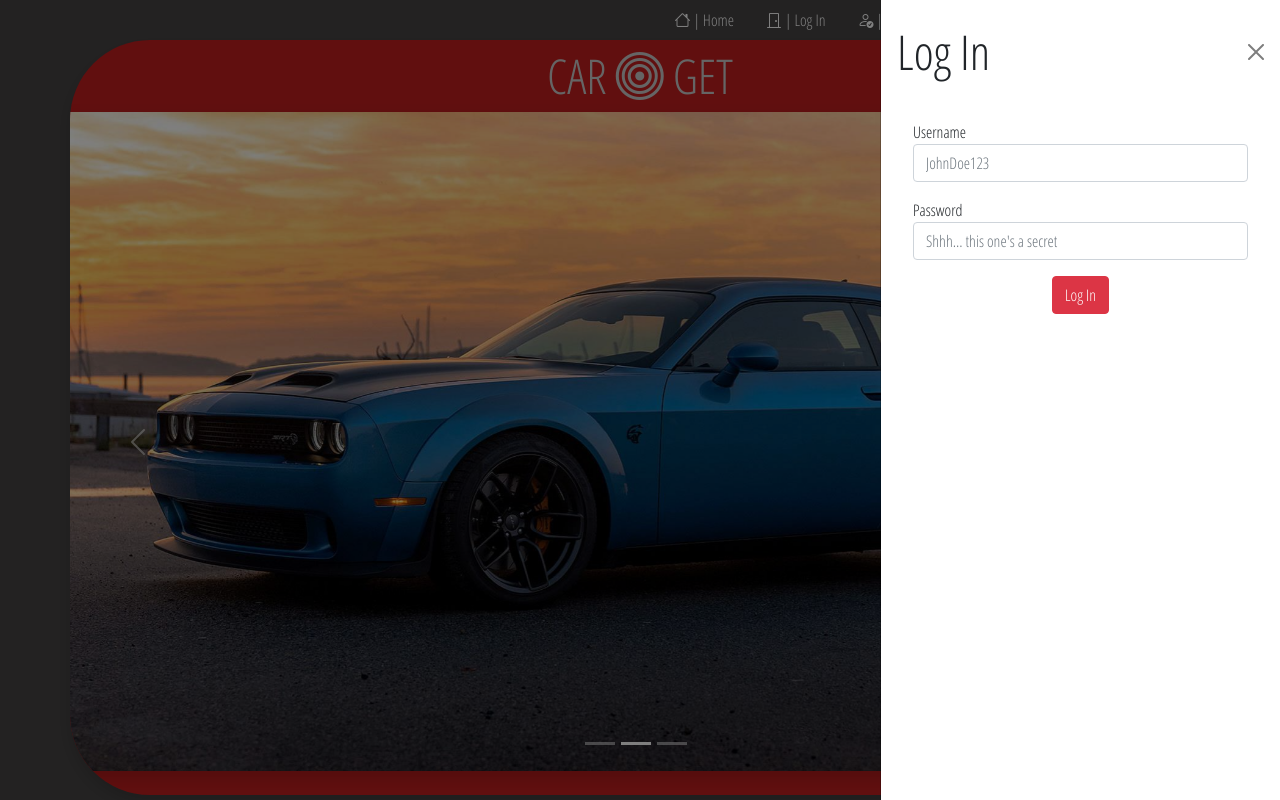
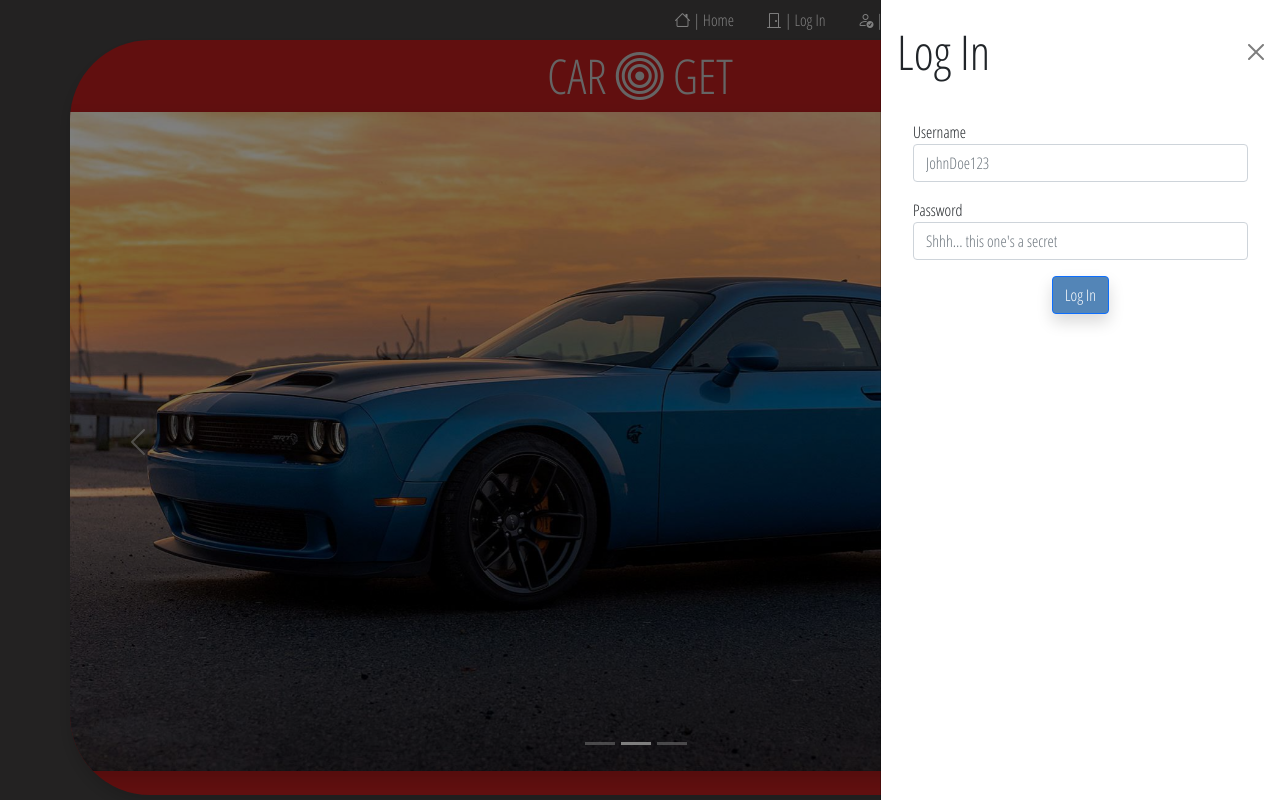
Before and after one commit to CMolitoris/ReactCarWebApp, a React (Create React App) app: page / in a window 1280 px wide. Both pictures are taken after a click on the link "| Log In". Built offline with nearby package versions, Linux system fonts and the light colour scheme; no server answers.

Commit message:
More style changes to login/register

```diff
--- a/src/components/Login/Login.jsx
+++ b/src/components/Login/Login.jsx
@@ -3,7 +3,7 @@ import ModalHeader from 'react-bootstrap/esm/ModalHeader';
 import Modal from 'react-bootstrap/Modal';
 import ModalTitle from 'react-bootstrap/ModalTitle';
 import ModalBody from 'react-bootstrap/ModalBody';
-import { FormGroup, Offcanvas, OffcanvasBody, OffcanvasHeader, OffcanvasTitle, FormControl, Col } from 'react-bootstrap';
+import { FormGroup, Offcanvas, OffcanvasBody, OffcanvasHeader, OffcanvasTitle, FormControl, Col, Button } from 'react-bootstrap';
 
 
 const Login = (props) => {
@@ -46,7 +46,7 @@ const Login = (props) => {
                             <FormControl name = "Password" placeholder = "Shhh... this one's a secret" type="password" value={loginValues.Password} onChange={handleChange}/>
                         </FormGroup>
                         <Col className = "submitButton" align = "center">
-                            <button className = "btn btn-danger" type = "submit">Log In</button>
+                            <Button className = "btn btn-md shadow" id = "form-button-style" type = "submit">Log In</Button>
                         </Col>
                     </form>
                 </OffcanvasBody>
--- a/src/components/RegisterUser/RegisterUser.jsx
+++ b/src/components/RegisterUser/RegisterUser.jsx
@@ -75,7 +75,7 @@ const RegisterUser = (props) => {
                             </Row>
                             <Row className = "buttonRow">
                                 <Col className = "submitButton" align= "center">
-                                    <Button className='btn btn-md btn-danger shadow' type="submit">Register</Button>
+                                    <Button className='btn btn-md shadow' id = "form-button-style" type="submit">Register</Button>
                                 </Col>
                             </Row>
                         </Form.Group>
```
